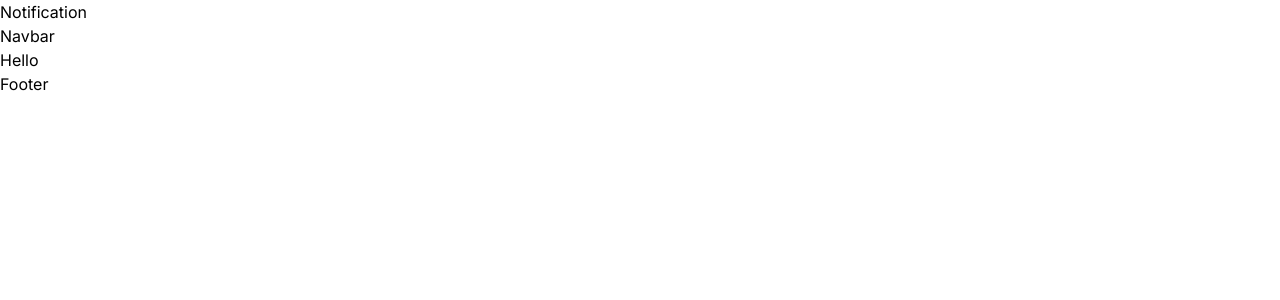
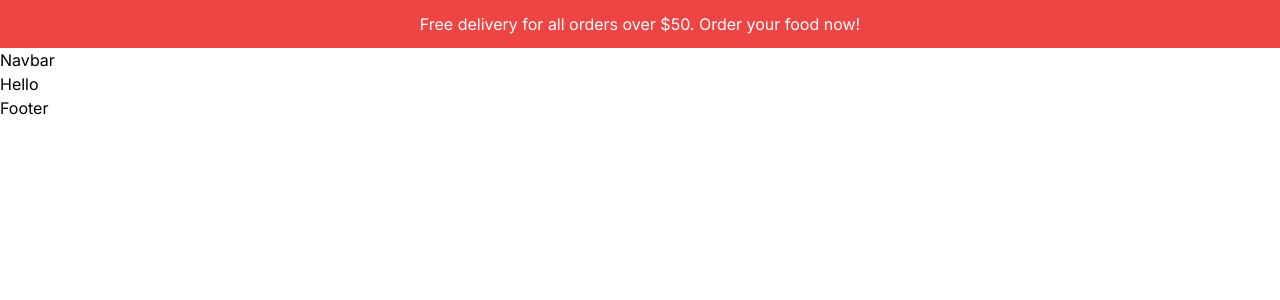
Before and after one commit to Ajaysh73/restaurant, a Next.js app: page / in a window 1280 px wide. Shown: the top 300 px of the page. Built offline with nearby package versions, Linux system fonts and the light colour scheme.

Commit message:
Notification component commited

```diff
--- a/src/components/Notification.tsx
+++ b/src/components/Notification.tsx
@@ -1,7 +1,11 @@
 import React from 'react';
 
 const Notification = () => {
-  return <div>Notification</div>;
+  return (
+    <div className='h-12 bg-red-500 text-white px-4 flex items-center justify-center text-center text-sm md:text-base cursor-pointer'>
+      Free delivery for all orders over $50. Order your food now!
+    </div>
+  );
 };
 
 export default Notification;
```
